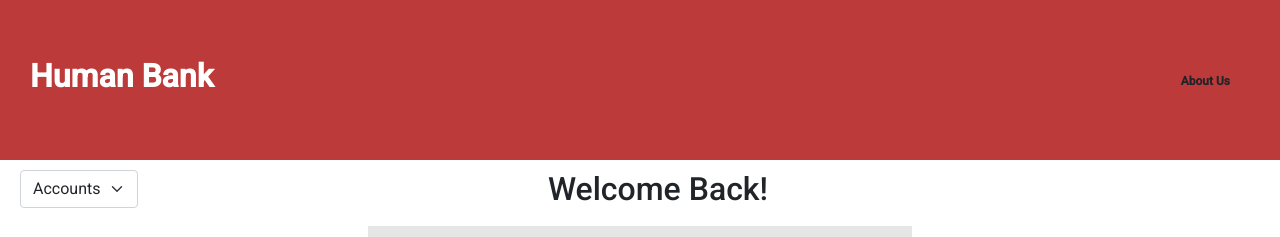
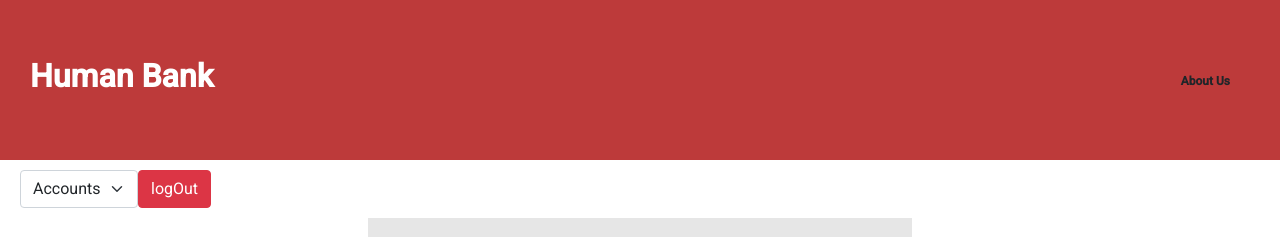
Before and after one commit to NR-Papaya/Project---Banking-Application---Frontend, an Angular app: page /userhome in a window 1280 px wide. Shown: the top 237 px of the page. Built offline with nearby package versions, Linux system fonts and the light colour scheme; no server answers.

Commit message:
Adding logout Functionality

```diff
--- a/src/app/components/pages/page-user-home/user-home-nav/user-home-nav.component.css
+++ b/src/app/components/pages/page-user-home/user-home-nav/user-home-nav.component.css
@@ -6,9 +6,5 @@
 
 #selectorDiv {
     margin: 10px 20px;
+    display: flex;
 }
-
-#greetingDiv {
-  margin: 10px 0px;
-  justify-self: center;
-}
--- a/src/app/components/pages/page-user-home/user-home-nav/user-home-nav.component.html
+++ b/src/app/components/pages/page-user-home/user-home-nav/user-home-nav.component.html
@@ -4,9 +4,7 @@
       <option value="1" name="accounts">Accounts</option>
       <option value="2" name="profile">Profile</option>
     </select>
+    <button class="btn btn-danger" (click)="onLogOut()"> logOut</button>
   </div>
 
-  <div id="greetingDiv">
-    <h2>Welcome Back!</h2>
-  </div>
 </div>
--- a/src/app/components/pages/page-user-home/user-home-nav/user-home-nav.component.ts
+++ b/src/app/components/pages/page-user-home/user-home-nav/user-home-nav.component.ts
@@ -1,4 +1,6 @@
 import { Component, OnInit,EventEmitter,Output } from '@angular/core';
+import { Router } from '@angular/router';
+import { DatabaseConnectionService } from 'src/app/services/database-connection.service';
 
 @Component({
   selector: 'app-user-home-nav',
@@ -8,7 +10,10 @@ import { Component, OnInit,EventEmitter,Output } from '@angular/core';
 export class UserHomeNavComponent implements OnInit {
   optionsView: number = 1;
 
-  constructor() {}
+  constructor(
+    private router: Router,
+    private dbService: DatabaseConnectionService,
+  ) {}
 
   ngOnInit(): void {}
 
@@ -24,4 +29,20 @@ export class UserHomeNavComponent implements OnInit {
     console.log(this.optionsView);
   }
 
+  onLogOut(){
+    console.log("logging out")
+
+    this.dbService.logOut().subscribe(
+      ()=>{//updateAccountList after adding newAccount
+        console.log("logged out")
+        this.router.navigateByUrl('/');
+      }
+    );
+
+
+
+
+
+  }
+
 }
--- a/src/app/services/database-connection.service.ts
+++ b/src/app/services/database-connection.service.ts
@@ -110,6 +110,24 @@ export class DatabaseConnectionService {
       })
       .pipe(catchError(this.handleError));
   }
+  logOut(): Observable<any> {
+    let body={}
+
+    const headers = new HttpHeaders({
+      'Access-Control-Allow-Origin': '*',
+      'Content-Type': 'application/json',
+    });
+
+    return this.httpClient
+      .post<any>('http://localhost:8080/logOut',body, {
+        headers,
+        observe: 'response',
+        withCredentials: true,
+      })
+      .pipe(catchError(this.handleError));
+  }
+
+
   handleError(error: HttpErrorResponse) {
     return throwError(() => error);
   }
```
